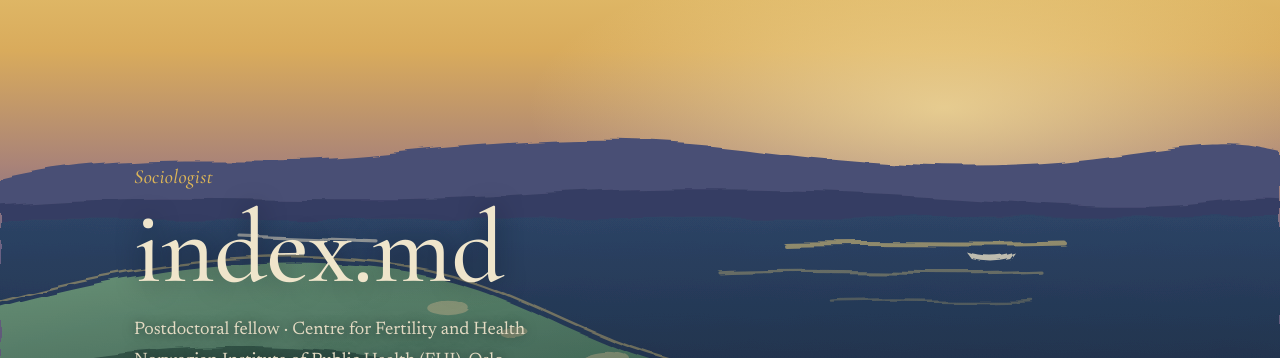
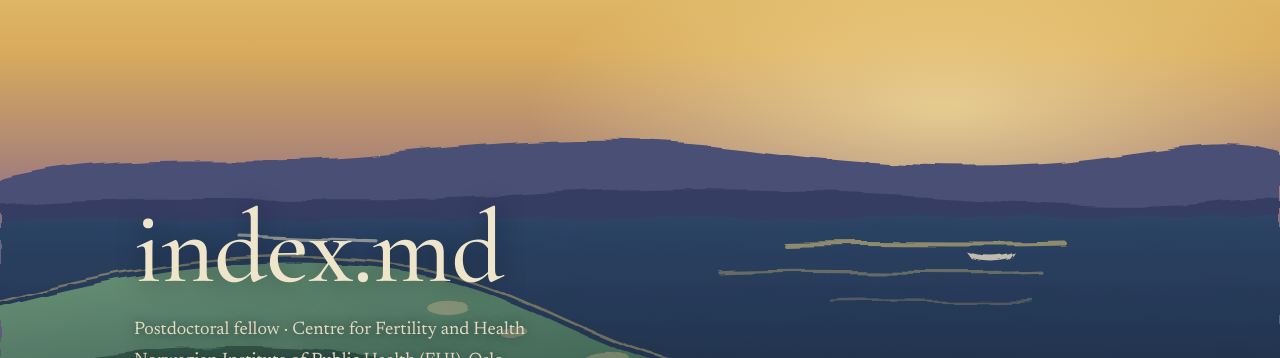
Before and after one commit to arnovanhootegem/arnovanhootegem.github.io, a Jekyll site: the page built from index.md, in a window 1280 px wide. Shown: the top 358 px of the page. Built offline with Jekyll 4.4.1, drawn with Linux system fonts in a browser that asks for light colours.

Commit message:
Remove 'Sociologist' from header; shorten CV summary
Co-Authored-By: Claude Opus 5.5 <noreply@anthropic.com>
Claude-Session: https://claude.ai/code/session_011qs5oT7yznb49QB9wXRxvk

```diff
--- a/_layouts/munch.html
+++ b/_layouts/munch.html
@@ -169,7 +169,6 @@ footer div{max-width:1060px;margin:0 auto;padding:28px 24px 48px;color:var(--mut
   </svg>
 
   <div class="hero-inner">
-    <p class="eyebrow">{{ page.eyebrow | default: "Sociologist" }}</p>
     <h1>{{ page.name }}</h1>
     <p class="role">{{ page.role }}<br>{{ page.place }}</p>
     <div class="links">{% for l in page.links %}<a href="{{ l.url }}">{{ l.label }}</a>{% endfor %}</div>
--- a/index.md
+++ b/index.md
@@ -3,7 +3,6 @@ layout: munch
 name: Arno Van Hootegem
 role: Postdoctoral fellow · Centre for Fertility and Health
 place: Norwegian Institute of Public Health (FHI), Oslo
-eyebrow: Sociologist
 links:
   - label: Google Scholar
     url: https://scholar.google.com/citations?user=5oM4TCcAAAAJ
```
Also changed, not shown: _cv/cv.html (+1 -1 lines), 1 other file.
